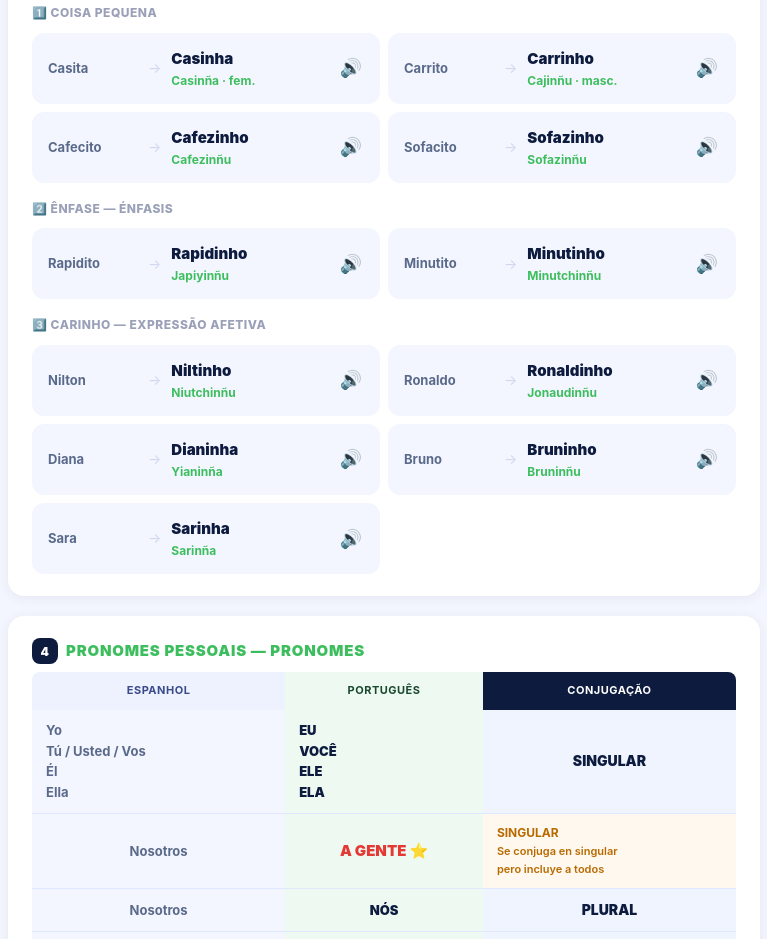
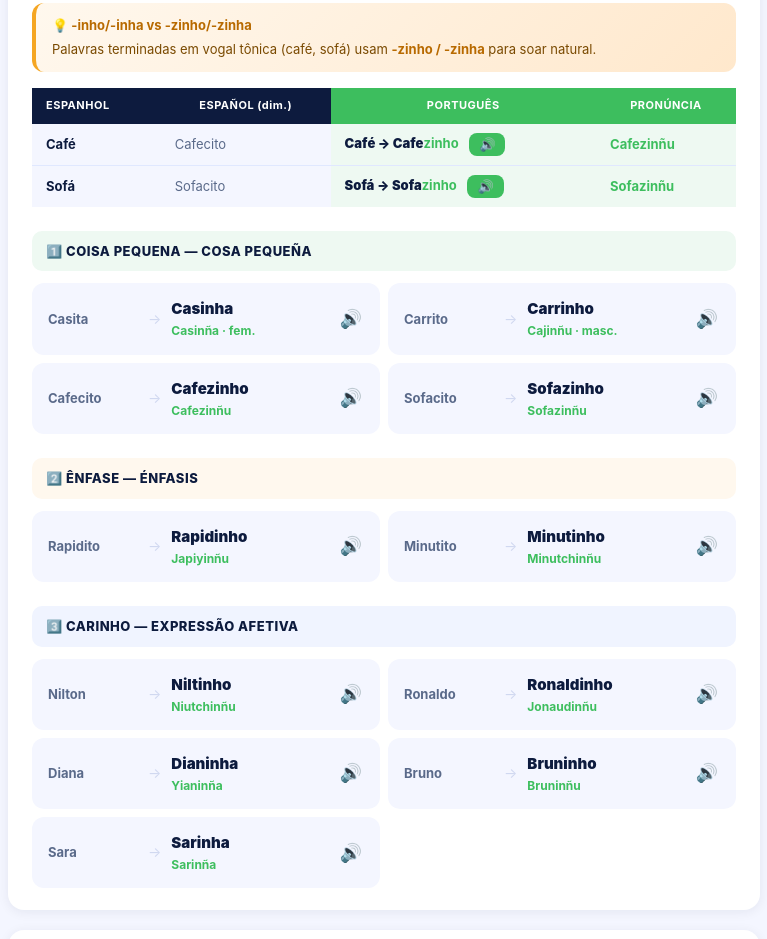
Before and after one commit to techniltonbr-bot/cph-materiais, a plain HTML site: page pronomes-ser-estar/index.html in a window 1280 px wide. Shown: the part 1734-2673 px from the top of the page, without its empty margins (256-1023 px from the left). Drawn offline with Linux system fonts and the light colour scheme.

Commit message:
Add files via upload

```diff
--- a/pronomes-ser-estar/index.html
+++ b/pronomes-ser-estar/index.html
@@ -227,7 +227,39 @@ body{font-family:-apple-system,BlinkMacSystemFont,'Segoe UI',sans-serif;backgrou
     </div>
   </div>
 
-  <div style="font-size:12px;font-weight:800;text-transform:uppercase;letter-spacing:.5px;color:#9AA0B8;margin:16px 0 10px">1️⃣ Coisa pequena</div>
+  <!-- ZINHO/ZINHA -->
+  <div class="dica" style="margin-bottom:16px">
+    <strong>💡 -inho/-inha vs -zinho/-zinha</strong>
+    <p>Palavras terminadas em vogal tônica (café, sofá) usam <strong>-zinho / -zinha</strong> para soar natural.</p>
+  </div>
+  <div style="overflow-x:auto;margin-bottom:24px">
+    <table style="width:100%;border-collapse:collapse;font-size:13px">
+      <thead>
+        <tr>
+          <th style="background:#0D1B3E;color:white;padding:9px 14px;text-align:left;font-size:11px;letter-spacing:.5px">ESPANHOL</th>
+          <th style="background:#0D1B3E;color:white;padding:9px 14px;font-size:11px;letter-spacing:.5px">ESPAÑOL (dim.)</th>
+          <th style="background:#3DBE5E;color:white;padding:9px 14px;font-size:11px;letter-spacing:.5px">PORTUGUÊS</th>
+          <th style="background:#3DBE5E;color:white;padding:9px 14px;font-size:11px;letter-spacing:.5px">PRONÚNCIA</th>
+        </tr>
+      </thead>
+      <tbody>
+        <tr>
+          <td style="padding:9px 14px;background:#F4F6FF;border-bottom:1px solid #E0E8FF;font-weight:700">Café</td>
+          <td style="padding:9px 14px;background:#F4F6FF;border-bottom:1px solid #E0E8FF;color:#5A6A8A">Cafecito</td>
+          <td style="padding:9px 14px;background:#EEF9F2;border-bottom:1px solid #E0E8FF;font-weight:900">Café → Cafe<strong style="color:#3DBE5E">zinho</strong> <button class="btn-audio" onclick="falar('Cafezinho')">🔊</button></td>
+          <td style="padding:9px 14px;background:#EEF9F2;border-bottom:1px solid #E0E8FF;color:#3DBE5E;font-weight:700">Cafezinñu</td>
+        </tr>
+        <tr>
+          <td style="padding:9px 14px;background:#F4F6FF;font-weight:700">Sofá</td>
+          <td style="padding:9px 14px;background:#F4F6FF;color:#5A6A8A">Sofacito</td>
+          <td style="padding:9px 14px;background:#EEF9F2;font-weight:900">Sofá → Sofa<strong style="color:#3DBE5E">zinho</strong> <button class="btn-audio" onclick="falar('Sofazinho')">🔊</button></td>
+          <td style="padding:9px 14px;background:#EEF9F2;color:#3DBE5E;font-weight:700">Sofazinñu</td>
+        </tr>
+      </tbody>
+    </table>
+  </div>
+
+  <div style="font-size:13px;font-weight:800;text-transform:uppercase;letter-spacing:.5px;color:#0D1B3E;background:#EEF9F2;border-radius:10px;padding:10px 14px;margin:0 0 12px">1️⃣ Coisa pequena — Cosa pequeña</div>
   <div class="words-grid">
     <div class="word-card" onclick="falar('Casinha')"><span class="wc-es">Casita</span><span class="wc-arrow">→</span><div><div class="wc-pt">Casinha</div><div class="wc-pron">Casinña · fem.</div></div><button class="btn-word-audio">🔊</button></div>
     <div class="word-card" onclick="falar('Carrinho')"><span class="wc-es">Carrito</span><span class="wc-arrow">→</span><div><div class="wc-pt">Carrinho</div><div class="wc-pron">Cajinñu · masc.</div></div><button class="btn-word-audio">🔊</button></div>
@@ -235,13 +267,13 @@ body{font-family:-apple-system,BlinkMacSystemFont,'Segoe UI',sans-serif;backgrou
     <div class="word-card" onclick="falar('Sofazinho')"><span class="wc-es">Sofacito</span><span class="wc-arrow">→</span><div><div class="wc-pt">Sofazinho</div><div class="wc-pron">Sofazinñu</div></div><button class="btn-word-audio">🔊</button></div>
   </div>
 
-  <div style="font-size:12px;font-weight:800;text-transform:uppercase;letter-spacing:.5px;color:#9AA0B8;margin:16px 0 10px">2️⃣ Ênfase — énfasis</div>
+  <div style="font-size:13px;font-weight:800;text-transform:uppercase;letter-spacing:.5px;color:#0D1B3E;background:#FFF8EE;border-radius:10px;padding:10px 14px;margin:24px 0 12px">2️⃣ Ênfase — Énfasis</div>
   <div class="words-grid">
     <div class="word-card" onclick="falar('Rapidinho')"><span class="wc-es">Rapidito</span><span class="wc-arrow">→</span><div><div class="wc-pt">Rapidinho</div><div class="wc-pron">Japiyinñu</div></div><button class="btn-word-audio">🔊</button></div>
     <div class="word-card" onclick="falar('Minutinho')"><span class="wc-es">Minutito</span><span class="wc-arrow">→</span><div><div class="wc-pt">Minutinho</div><div class="wc-pron">Minutchinñu</div></div><button class="btn-word-audio">🔊</button></div>
   </div>
 
-  <div style="font-size:12px;font-weight:800;text-transform:uppercase;letter-spacing:.5px;color:#9AA0B8;margin:16px 0 10px">3️⃣ Carinho — expressão afetiva</div>
+  <div style="font-size:13px;font-weight:800;text-transform:uppercase;letter-spacing:.5px;color:#0D1B3E;background:#F0F4FF;border-radius:10px;padding:10px 14px;margin:24px 0 12px">3️⃣ Carinho — Expressão afetiva</div>
   <div class="words-grid">
     <div class="word-card" onclick="falar('Niltinho')"><span class="wc-es">Nilton</span><span class="wc-arrow">→</span><div><div class="wc-pt">Niltinho</div><div class="wc-pron">Niutchinñu</div></div><button class="btn-word-audio">🔊</button></div>
     <div class="word-card" onclick="falar('Ronaldinho')"><span class="wc-es">Ronaldo</span><span class="wc-arrow">→</span><div><div class="wc-pt">Ronaldinho</div><div class="wc-pron">Jonaudinñu</div></div><button class="btn-word-audio">🔊</button></div>
@@ -265,13 +297,12 @@ body{font-family:-apple-system,BlinkMacSystemFont,'Segoe UI',sans-serif;backgrou
         </tr>
       </thead>
       <tbody>
-        <!-- Singulares -->
         <tr>
           <td style="padding:10px 14px;background:#F4F6FF;border-bottom:1px solid #E0E8FF;vertical-align:middle">
-            <div style="color:#5A6A8A;font-weight:700">Yo</div>
-            <div style="color:#5A6A8A;font-weight:700">Tú / Usted / Vos</div>
-            <div style="color:#5A6A8A;font-weight:700">Él</div>
-            <div style="color:#5A6A8A;font-weight:700">Ella</div>
+            <div style="color:#5A6A8A;font-weight:600">Yo</div>
+            <div style="color:#5A6A8A;font-weight:600">Tú / Usted / Vos</div>
+            <div style="color:#5A6A8A;font-weight:600">Él</div>
+            <div style="color:#5A6A8A;font-weight:600">Ella</div>
           </td>
           <td style="padding:10px 14px;background:#EEF9F2;border-bottom:1px solid #E0E8FF;vertical-align:middle">
             <div style="font-weight:900;color:#0D1B3E">EU</div>
@@ -280,39 +311,36 @@ body{font-family:-apple-system,BlinkMacSystemFont,'Segoe UI',sans-serif;backgrou
             <div style="font-weight:900;color:#0D1B3E">ELA</div>
           </td>
           <td style="padding:10px 14px;background:#F0F4FF;border-bottom:1px solid #E0E8FF;text-align:center;vertical-align:middle">
-            <div style="font-size:14px;font-weight:900;color:#0D1B3E">SINGULAR</div>
+            <div style="font-size:13px;font-weight:900;color:#0D1B3E">SINGULAR</div>
           </td>
         </tr>
-        <!-- A GENTE -->
         <tr>
-          <td style="padding:10px 14px;background:#F4F6FF;border-bottom:1px solid #E0E8FF;text-align:center;vertical-align:middle">
-            <div style="color:#5A6A8A;font-weight:700">Nosotros</div>
+          <td style="padding:10px 14px;background:#F4F6FF;border-bottom:1px solid #E0E8FF;vertical-align:middle">
+            <div style="color:#5A6A8A;font-weight:600">Nosotros</div>
           </td>
-          <td style="padding:10px 14px;background:#EEF9F2;border-bottom:1px solid #E0E8FF;text-align:center;vertical-align:middle">
+          <td style="padding:10px 14px;background:#EEF9F2;border-bottom:1px solid #E0E8FF;vertical-align:middle">
             <div style="font-weight:900;color:#E53935;font-size:15px">A GENTE ⭐</div>
           </td>
           <td style="padding:10px 14px;background:#FFF8EE;border-bottom:1px solid #E0E8FF;vertical-align:middle">
-            <div style="font-size:12px;font-weight:700;color:#B86A00;line-height:1.5">SINGULAR<br><span style="font-size:11px;font-weight:600">Se conjuga en singular<br>pero incluye a todos</span></div>
+            <div style="font-size:12px;font-weight:700;color:#B86A00;line-height:1.5">SINGULAR<br><span style="font-size:11px;font-weight:600">Se conjuga en singular pero incluye a todos</span></div>
           </td>
         </tr>
-        <!-- NÓS -->
         <tr>
-          <td style="padding:10px 14px;background:#F4F6FF;border-bottom:1px solid #E0E8FF;text-align:center;vertical-align:middle">
-            <div style="color:#5A6A8A;font-weight:700">Nosotros</div>
+          <td style="padding:10px 14px;background:#F4F6FF;border-bottom:1px solid #E0E8FF;vertical-align:middle">
+            <div style="color:#5A6A8A;font-weight:600">Nosotros</div>
           </td>
-          <td style="padding:10px 14px;background:#EEF9F2;border-bottom:1px solid #E0E8FF;text-align:center;vertical-align:middle">
+          <td style="padding:10px 14px;background:#EEF9F2;border-bottom:1px solid #E0E8FF;vertical-align:middle">
             <div style="font-weight:900;color:#0D1B3E">NÓS</div>
           </td>
           <td style="padding:10px 14px;background:#F0F4FF;border-bottom:1px solid #E0E8FF;text-align:center;vertical-align:middle">
-            <div style="font-size:14px;font-weight:900;color:#0D1B3E">PLURAL</div>
+            <div style="font-size:13px;font-weight:900;color:#0D1B3E">PLURAL</div>
           </td>
         </tr>
-        <!-- VOCÊS/ELES/ELAS -->
         <tr>
           <td style="padding:10px 14px;background:#F4F6FF;vertical-align:middle">
-            <div style="color:#5A6A8A;font-weight:700">Ustedes / Vosotros</div>
-            <div style="color:#5A6A8A;font-weight:700">Ellos</div>
-            <div style="color:#5A6A8A;font-weight:700">Ellas</div>
+            <div style="color:#5A6A8A;font-weight:600">Ustedes / Vosotros</div>
+            <div style="color:#5A6A8A;font-weight:600">Ellos</div>
+            <div style="color:#5A6A8A;font-weight:600">Ellas</div>
           </td>
           <td style="padding:10px 14px;background:#EEF9F2;vertical-align:middle">
             <div style="font-weight:900;color:#0D1B3E">VOCÊS</div>
```
